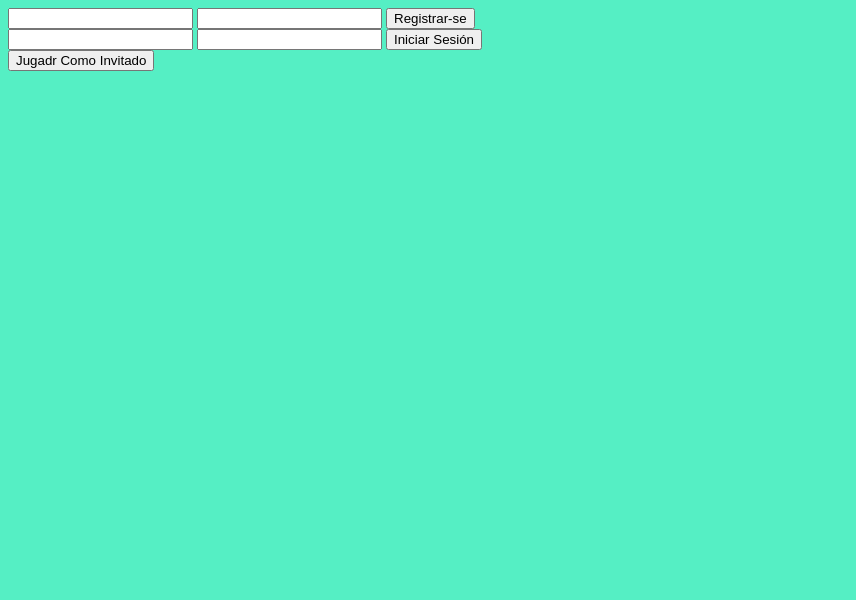
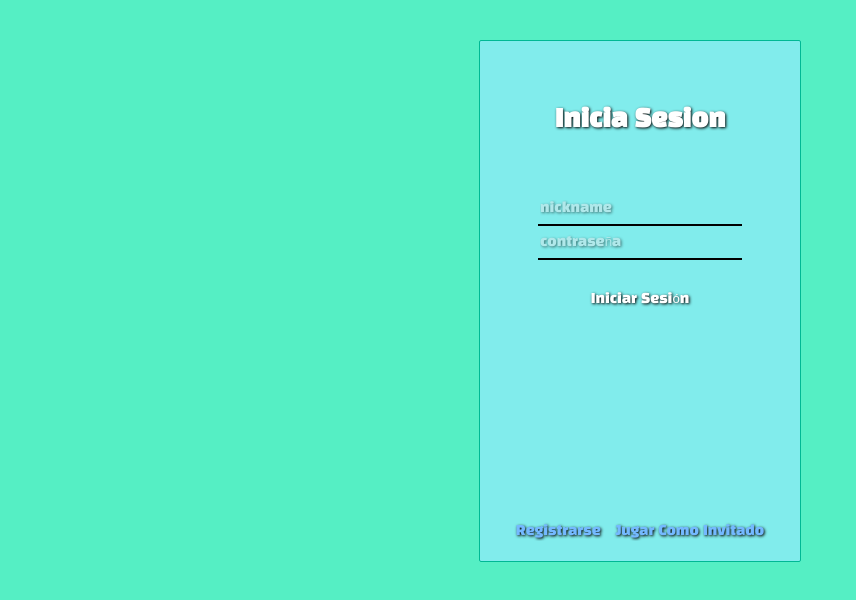
Before and after one commit to nacors/projectDAW, a plain HTML site: page index.html in a window 1280 px wide. Shown: the whole page, without its empty margins (0-856 px from the left). Drawn offline with nearby package versions, Linux system fonts and the light colour scheme.

Commit message:
hecho metodos para el registro e inicio de clientes

```diff
--- a/index.html
+++ b/index.html
@@ -1,31 +1,193 @@
 <!DOCTYPE html>
 <html lang="es">
+
 <head>
     <meta charset="UTF-8">
     <!-- <link rel="stylesheet" type="text/css" href="code/css/style.css"> -->
     <script src="/socket.io/socket.io.js"></script>
+    <link href="https://fonts.googleapis.com/css?family=Black+Han+Sans" rel="stylesheet">
     <title>Projecte DAW</title>
     <style>
-        body{
+        body {
             background: #55efc4;
+            margin: auto;
+            text-align: center;
+            font-family: 'Black Han Sans', sans-serif;
+            color: white;
+            text-shadow: 1px 1px 3px black;
+        }
+
+        #zonaInicio {
+            width: 300px;
+            height: 500px;
+            border: 1px #00b894 solid;
+            border-radius: 2px 2px 2px 2px;
+            background: #81ecec;
+            margin: auto;
+            margin-top: 40px;
+            display: grid;
+            padding: 10px;
+            grid-template-areas: "iniciar" "registrar" "invitado";
+        }
+
+        input {
+            font-family: 'Black Han Sans', sans-serif;
+            border: none;
+            border-bottom: 2px black solid;
+            background: none;
+            text-shadow: 1px 1px 3px black;
+            color: gold;
+        }
+
+        .boton {
+            border: none !important;
+            color: white;
+        }
+
+        .boton:hover {
+            cursor: pointer;
+            border: 0px #00cec9 solid !important;
+            background: #fdcb6e;
+            border-radius: 3px 3px 3px 3px;
+        }
+
+        #registrarse {
+            display: none !important;
+            grid-area: registrar;
+            grid-template-areas: "tituloR" "nickR" "contrR" "registrar"
+        }
+
+        #iniciarSesion {
+            display: grid;
+            grid-area: iniciar;
+            grid-template-areas: "tituloI" "nickI" "contrI" "iniciar";
+        }
+
+        #invitado {
+            grid-area: invitado;
+            margin-top: 200px;
+            font-size: 9px;
+        }
+
+        #invitado input {
+            /* margin-top: 283px; */
+            color: #74b9ff;
+        }
+
+        #textI {
+            grid-area: tituloI;
+        }
+
+        input[name=usernameI] {
+            grid-area: nickI;
+            width: 200px;
+            height: 30px;
+            margin: auto;
+        }
+
+        input[name=passwordI] {
+            grid-area: contrI;
+            width: 200px;
+            height: 30px;
+            margin: auto;
+        }
+
+        input[name=iniciar] {
+
+            grid-area: iniciar;
+            width: 40%;
+            margin: auto;
+            margin-top: 30px;
+        }
+
+        input[name=usernameR] {
+            grid-area: nickR;
+            width: 200px;
+            height: 30px;
+            margin: auto;
+        }
+
+        input[name=passwordR] {
+            grid-area: contrR;
+            width: 200px;
+            height: 30px;
+            margin: auto;
+        }
+
+        input[name=registrar] {
+
+            grid-area: registrar;
+            width: 40%;
+            margin: auto;
+            margin-top: 30px;
+        }
+
+        #accionIniciarSesion {
+            display: none;
+        }
+        ::placeholder{
+            opacity: 0.5;
+            color: #dfe6e9;
         }
     </style>
+    <script>
+        window.onload = () => {
+            document.getElementById("accionRegistrar").addEventListener("click", function () {
+                this.style.display = "none";
+                document.getElementById("iniciarSesion").style.display = "none";
+                document.getElementById("registrarse").setAttribute("style", "display: grid !important");
+                document.getElementById("accionIniciarSesion").setAttribute("style", "display: inline");
+            });
+            document.getElementsByName("invitado")[0].addEventListener("click", function (e) {
+                e.preventDefault();
+                alert("jugar como invitado (acabar)");
+            });
+            document.getElementsByName("iniciar")[0].addEventListener("click", function (e) {
+                e.preventDefault();
+                alert("jugar como usuario registrado (acabar)");
+            });
+            document.getElementsByName("registrar")[0].addEventListener("click", function (e) {
+                e.preventDefault();
+                alert("jugar como usuario recien registrado (acabar)");
+            });
+            document.getElementById("accionIniciarSesion").addEventListener("click", function () {
+                this.style.display = "none";
+                document.getElementById("iniciarSesion").style.display = "grid";
+                document.getElementById("registrarse").setAttribute("style", "display: none !important");
+                document.getElementById("accionRegistrar").setAttribute("style", "display: inline");
+            });
+        }
+    </script>
 </head>
+
 <body>
     <div id="zonaInicio">
+        <div id="iniciarSesion">
+            <p id="textI">
+                <h2>Inicia Sesion</h2>
+            </p>
+            <form>
+                <input type="text" name="usernameI" placeholder="nickname" required>
+                <input type="password" name="passwordI" placeholder="contraseña" required>
+                <input class="boton" type="submit" name="iniciar" value="Iniciar Sesión">
+            </form>
+        </div>
         <div id="registrarse">
-            <input type="text" name="usernameR">
-            <input type="text" name="passwordR">
-            <input type="button" name="registrar" value="Registrar-se">
-        </div>
-        <div id="iniciarSesion">
-            <input type="text" name="usernameI">
-            <input type="text" name="passwordI">
-            <input type="button" name="iniciar" value="Iniciar Sesión">
+            <p id="textR">
+                <h2>Registrate</h2>
+            </p>
+            <form>
+                <input type="text" name="usernameR" placeholder="nickname" required>
+                <input type="text" name="passwordR" placeholder="contraseña" required>
+                <input class="boton" type="submit" name="registrar" value="Registrarse">
+            </form>
         </div>
         <div id="invitado">
-            <input type="button" name="invitado" value="Jugadr Como Invitado">
+            <input class="boton" id="accionRegistrar" type="button" value="Registrarse">
+            <input class="boton" id="accionIniciarSesion" type="submit" value="Volver">
+            <input class="boton" type="button" name="invitado" value="Jugar Como Invitado">
         </div>
     </div>
 </body>
+
 </html>
```
